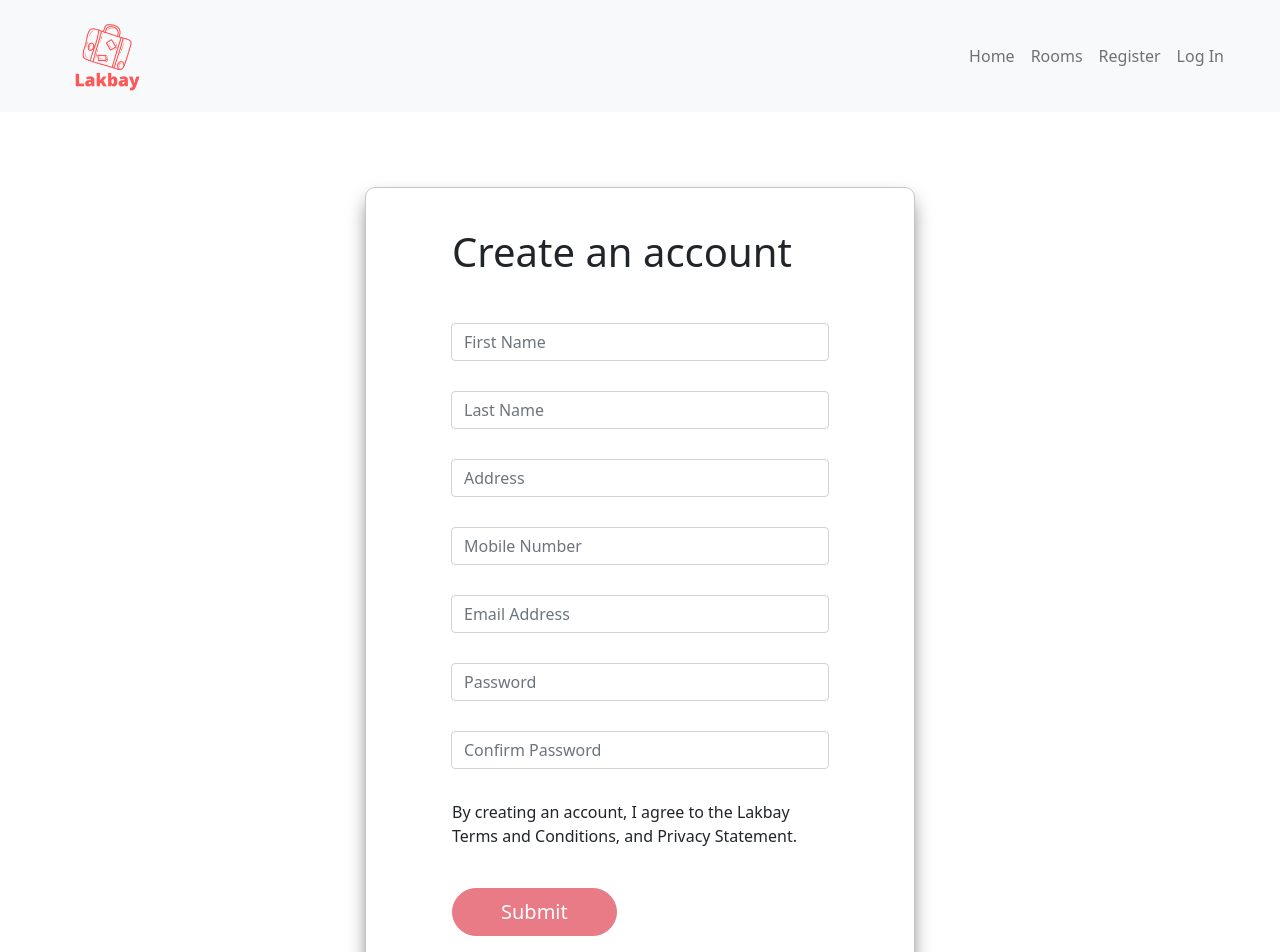
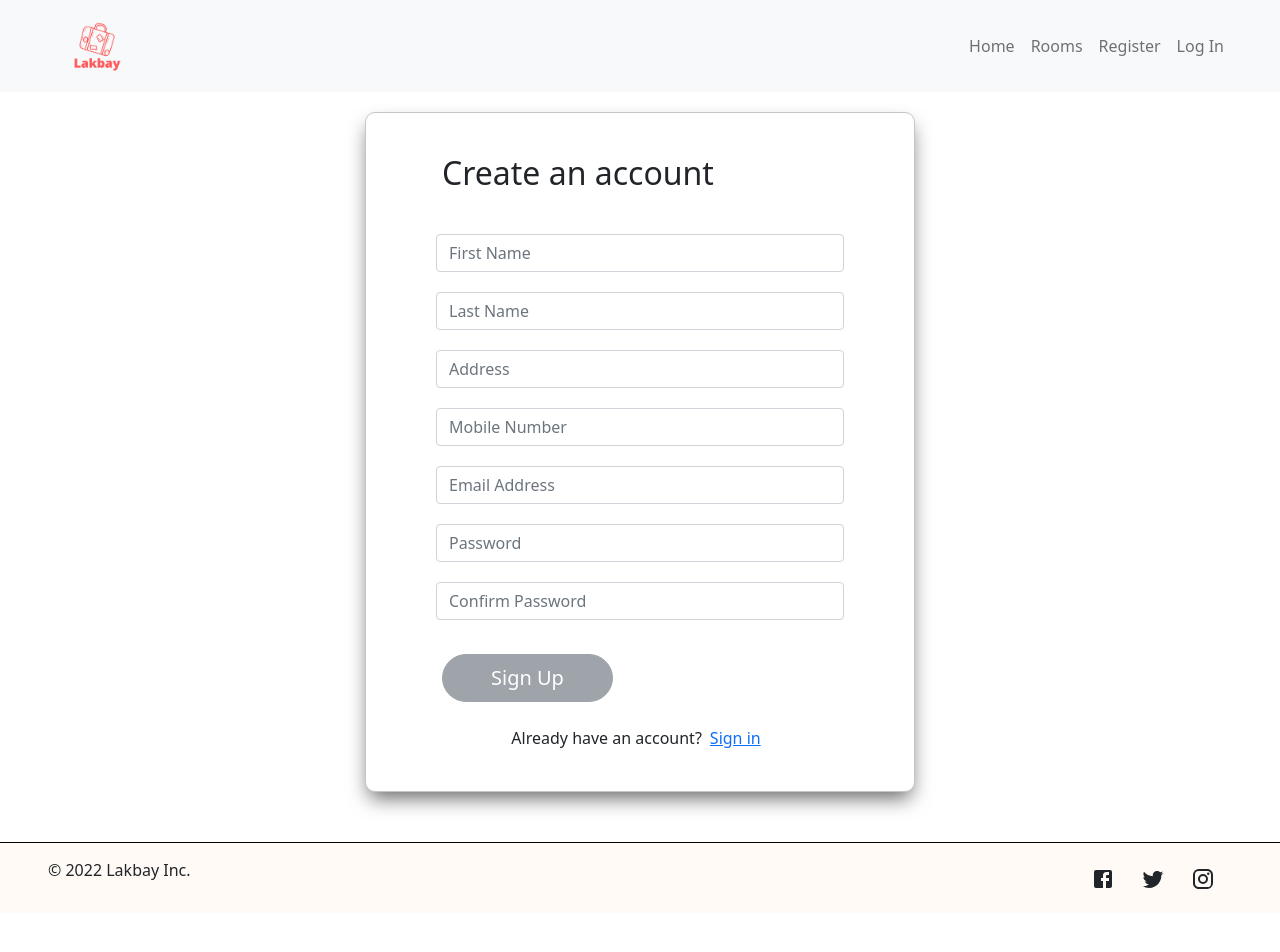
Before and after one commit to qLigature/lakbay-mvp, a React (Create React App) app in the folder view/: page /register in a window 1280 px wide. Shown: the top 952 px of the page. After the commit the page ends 913 px from the top, so only its background shows below. Built offline with nearby package versions, Linux system fonts and the light colour scheme.

Commit message:
improved login and registration layout

```diff
--- a/view/src/components/AppNavbar.js
+++ b/view/src/components/AppNavbar.js
@@ -14,8 +14,8 @@ function AppNavBar() {
           className="mx-4 my-2"
           src={logo}
           alt="Lakbay Logo"
-          height="70px"
-          width="70px"
+          height="50px"
+          width="50px"
         />
       </Navbar.Brand>
       <Navbar.Toggle aria-controls="basic-navbar-nav" />
--- a/view/src/components/Footer.js
+++ b/view/src/components/Footer.js
@@ -12,7 +12,7 @@ function Footer() {
 	return (
 		<div className='footer d-flex align-items-center justify-content-between px-5'>
 			<div className="d-flex align-items-center">
-				<p>© 2022 The GetAway Inc.{/* · Privacy · Terms*/}</p>
+				<p>© 2022 Lakbay Inc.{/* · Privacy · Terms*/}</p>
 
 				{/*<Button as={Link} to="/Home">Privacy</Button>
 		    	<p>·</p>
--- a/view/src/css/Footer.css
+++ b/view/src/css/Footer.css
@@ -1,6 +1,6 @@
 .footer {
   border-top: 1px solid black;
-  padding: 20px;
+  padding: 15px;
   background-color: #fffaf6;
   text-align: center;
 }
--- a/view/src/css/Login.css
+++ b/view/src/css/Login.css
@@ -1,8 +1,8 @@
 .loginCard {
   max-width: 550px;
-  padding: 25px 60px 525px 60px;
-  margin: 125px 0px 285px 0px;
-  height: 550px;
+  padding: 20px 60px 200px 60px;
+  margin: 20px 0px 50px 0px;
+  height: 420px;
   background-color: white;
   border: 1px solid #c6c6c6;
   border-radius: 10px;
--- a/view/src/css/Register.css
+++ b/view/src/css/Register.css
@@ -1,8 +1,8 @@
 .regCard {
   max-width: 550px;
-  padding: 40px 70px 625px 70px;
-  margin: 75px 0px 90px 0px;
-  height: 820px;
+  padding: 25px 60px 200px 60px;
+  margin: 20px 0px 50px 0px;
+  height: 680px;
   background-color: white;
   border: 1px solid #c6c6c6;
   border-radius: 10px;
@@ -12,5 +12,5 @@
 }
 
 .forms {
-  padding: 15px;
+  padding: 10px;
 }
--- a/view/src/pages/Login.js
+++ b/view/src/pages/Login.js
@@ -95,8 +95,7 @@ function Login(props) {
   return (
     <div className="loginCard col-12 mx-auto">
       <Form onSubmit={(e) => authenticate(e)}>
-        <h1 className="m-3">Welcome</h1>
-        <h4 className="m-3">Log in to dashboard</h4>
+        <h2 className="mt-2 py-2">Log In</h2>
         <Form.Group controlId="email">
           <Form.Control
             className="my-4 py-2"
@@ -110,7 +109,7 @@ function Login(props) {
 
         <Form.Group controlId="password">
           <Form.Control
-            className="my-4 py-2"
+            className="mt-4 mb-2 py-2"
             type="password"
             placeholder="Password"
             value={password}
@@ -121,8 +120,8 @@ function Login(props) {
         <div className="d-flex justify-content-center">
           {isActive ? (
             <Button
-              className="mt-3 mb-2 px-5 my-3 rounded-pill btn-lg"
-              variant="primary"
+              className="mb-2 px-5 my-3 rounded-pill btn-lg"
+              variant="danger"
               type="submit"
               id="submitBtn"
             >
@@ -131,7 +130,7 @@ function Login(props) {
           ) : (
             <Button
               className="mt-3 mb-2 px-5 rounded-pill btn-lg"
-              variant="danger"
+              variant="secondary"
               type="submit"
               id="submitBtn"
               disabled
@@ -141,9 +140,9 @@ function Login(props) {
           )}
         </div>
         <hr className="solid"></hr>
-        <div className="d-flex justify-content-center mt-4 mb-3">
+        <div className="d-flex justify-content-center mt-4">
           <Button
-            variant="success"
+            variant="primary"
             type="submit"
             id="submitBtn"
             as={Link}
--- a/view/src/pages/Register.js
+++ b/view/src/pages/Register.js
@@ -96,7 +96,7 @@ function Register() {
   ) : (
     <div className="regCard col-md-6 mx-auto">
       <Form onSubmit={(e) => registerUser(e)}>
-        <h1 className="px-3">Create an account</h1>
+        <h2 className="px-3 mt-3">Create an account</h2>
 
         <Form.Group className="forms" controlId="firstName">
           <Form.Label></Form.Label>
@@ -169,36 +169,29 @@ function Register() {
           />
         </Form.Group>
 
-        <p className=" px-3 my-3">
-          By creating an account, I agree to the Lakbay Terms and Conditions,
-          and Privacy Statement.
-        </p>
-        {/*conditionally rendering submit button based on isActive state*/}
-
         {isActive ? (
           <Button
-            className="m-3 mt-4 mb-5 px-5 rounded-pill btn-lg"
-            variant="primary "
+            className="m-3 mt-4 mb-4 px-5 rounded-pill btn-lg"
+            variant="danger"
             type="submit"
             id="submitBtn"
           >
-            Submit
+            Sign Up
           </Button>
         ) : (
           <Button
-            className="m-3 mt-4 mb-5 px-5 rounded-pill btn-lg"
-            variant="danger "
+            className="m-3 mt-4 mb-4 px-5 rounded-pill btn-lg"
+            variant="secondary"
             type="submit"
             id="submitBtn"
             disabled
           >
-            Submit
+            Sign Up
           </Button>
         )}
       </Form>
-      <p className="px-5 mx-4">
-        Already have an account?
-        <Link className="m-2" to="/login" style={{ textDecoration: 'none' }}>
+      <p className="px-5 mx-4 text-center">Already have an account?
+        <Link className="mx-2" to="/login" style={{ textDecoration: 'underline' }}>
           Sign in
         </Link>
       </p>
```
